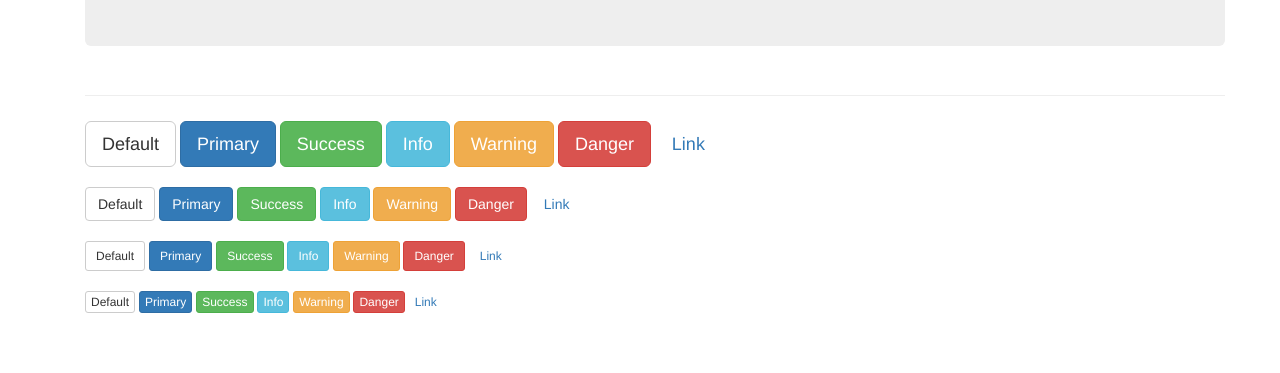
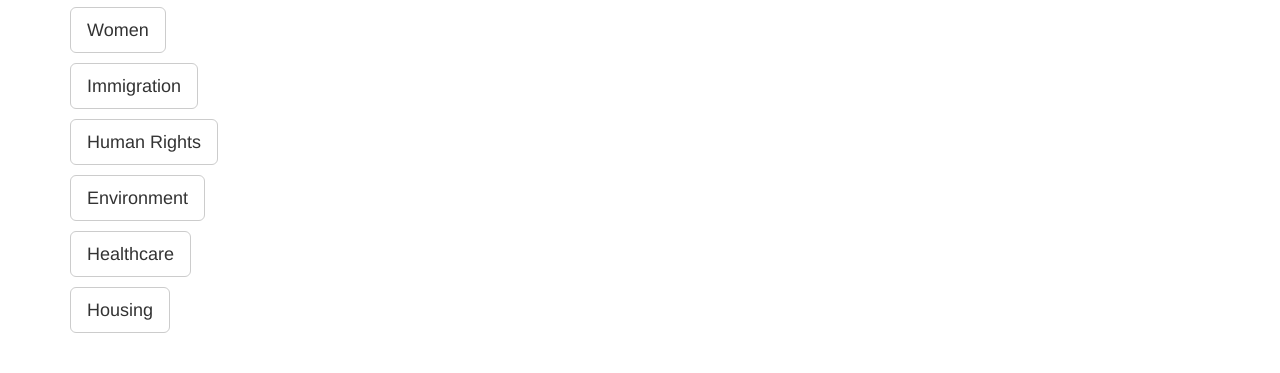
Before and after one commit to tomdionesotes/np-referral, a website: page app/index.html at #!/main in a window 1280 px wide. Shown: the part 535-908 px from the top of the page. Drawn offline with nearby package versions, Linux system fonts and the light colour scheme.

Commit message:
simplify start template

```diff
--- a/app/templates/start.html
+++ b/app/templates/start.html
@@ -1,50 +1,9 @@
-<div class="container theme-showcase" role="main">
+<div class="page-header">
+    <h1>{{ begin }}</h1>
+</div>
 
-    <!-- Main jumbotron for a primary marketing message or call to action -->
-    <div class="jumbotron">
-        <h1>Share what matters most</h1>
-        <p>And we'll help you fight back</p>
-    </div>
-
-
-    <div class="page-header">
-        <h1>{{ test }}</h1>
-    </div>
+<div ng-repeat="category in categories">
     <p>
-        <button type="button" class="btn btn-lg btn-default">Default</button>
-        <button type="button" class="btn btn-lg btn-primary">Primary</button>
-        <button type="button" class="btn btn-lg btn-success">Success</button>
-        <button type="button" class="btn btn-lg btn-info">Info</button>
-        <button type="button" class="btn btn-lg btn-warning">Warning</button>
-        <button type="button" class="btn btn-lg btn-danger">Danger</button>
-        <button type="button" class="btn btn-lg btn-link">Link</button>
+        <button type="button" class="btn btn-lg btn-default">{{ category.name }}</button>
     </p>
-    <p>
-        <button type="button" class="btn btn-default">Default</button>
-        <button type="button" class="btn btn-primary">Primary</button>
-        <button type="button" class="btn btn-success">Success</button>
-        <button type="button" class="btn btn-info">Info</button>
-        <button type="button" class="btn btn-warning">Warning</button>
-        <button type="button" class="btn btn-danger">Danger</button>
-        <button type="button" class="btn btn-link">Link</button>
-    </p>
-    <p>
-        <button type="button" class="btn btn-sm btn-default">Default</button>
-        <button type="button" class="btn btn-sm btn-primary">Primary</button>
-        <button type="button" class="btn btn-sm btn-success">Success</button>
-        <button type="button" class="btn btn-sm btn-info">Info</button>
-        <button type="button" class="btn btn-sm btn-warning">Warning</button>
-        <button type="button" class="btn btn-sm btn-danger">Danger</button>
-        <button type="button" class="btn btn-sm btn-link">Link</button>
-    </p>
-    <p>
-        <button type="button" class="btn btn-xs btn-default">Default</button>
-        <button type="button" class="btn btn-xs btn-primary">Primary</button>
-        <button type="button" class="btn btn-xs btn-success">Success</button>
-        <button type="button" class="btn btn-xs btn-info">Info</button>
-        <button type="button" class="btn btn-xs btn-warning">Warning</button>
-        <button type="button" class="btn btn-xs btn-danger">Danger</button>
-        <button type="button" class="btn btn-xs btn-link">Link</button>
-    </p>
-
-</div> <!-- /container -->
+</div>
```
